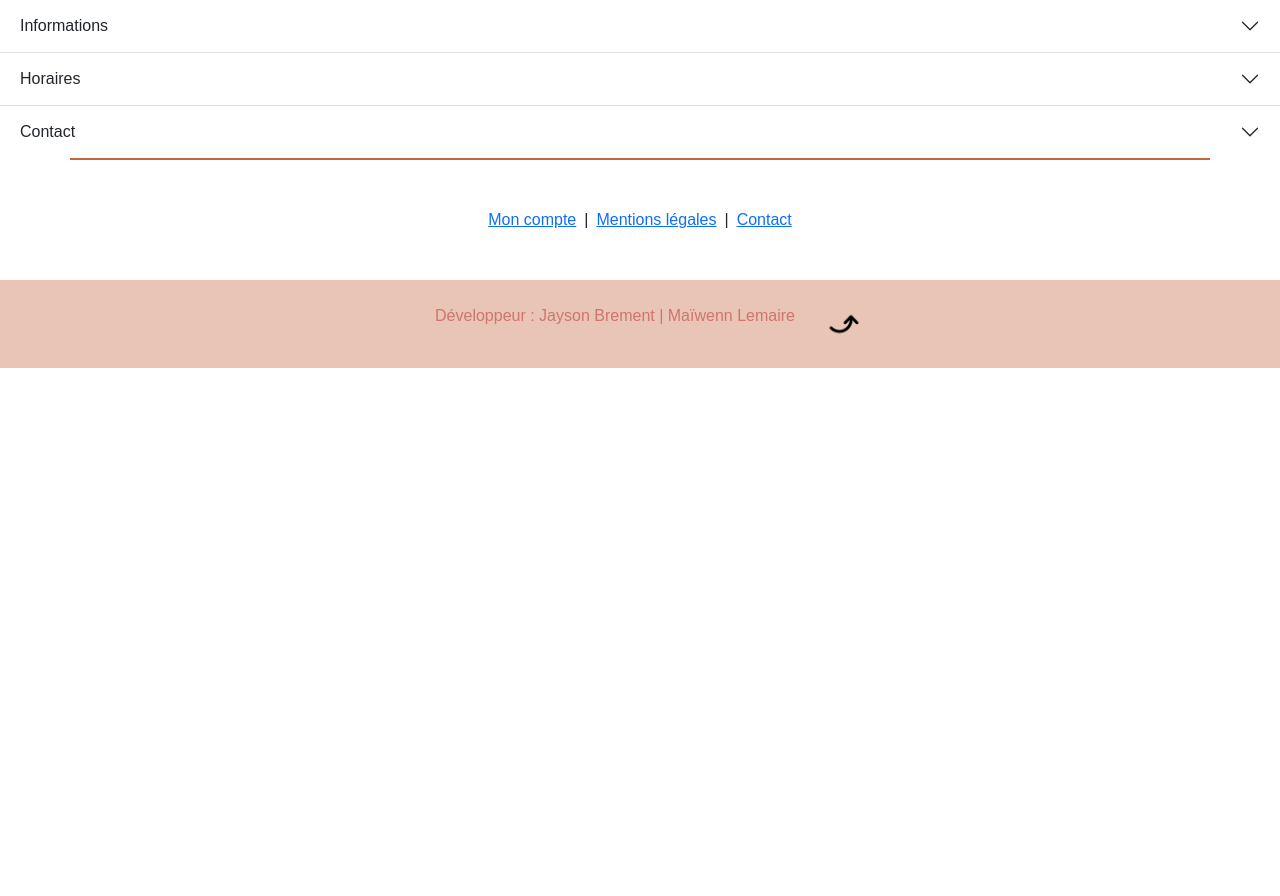
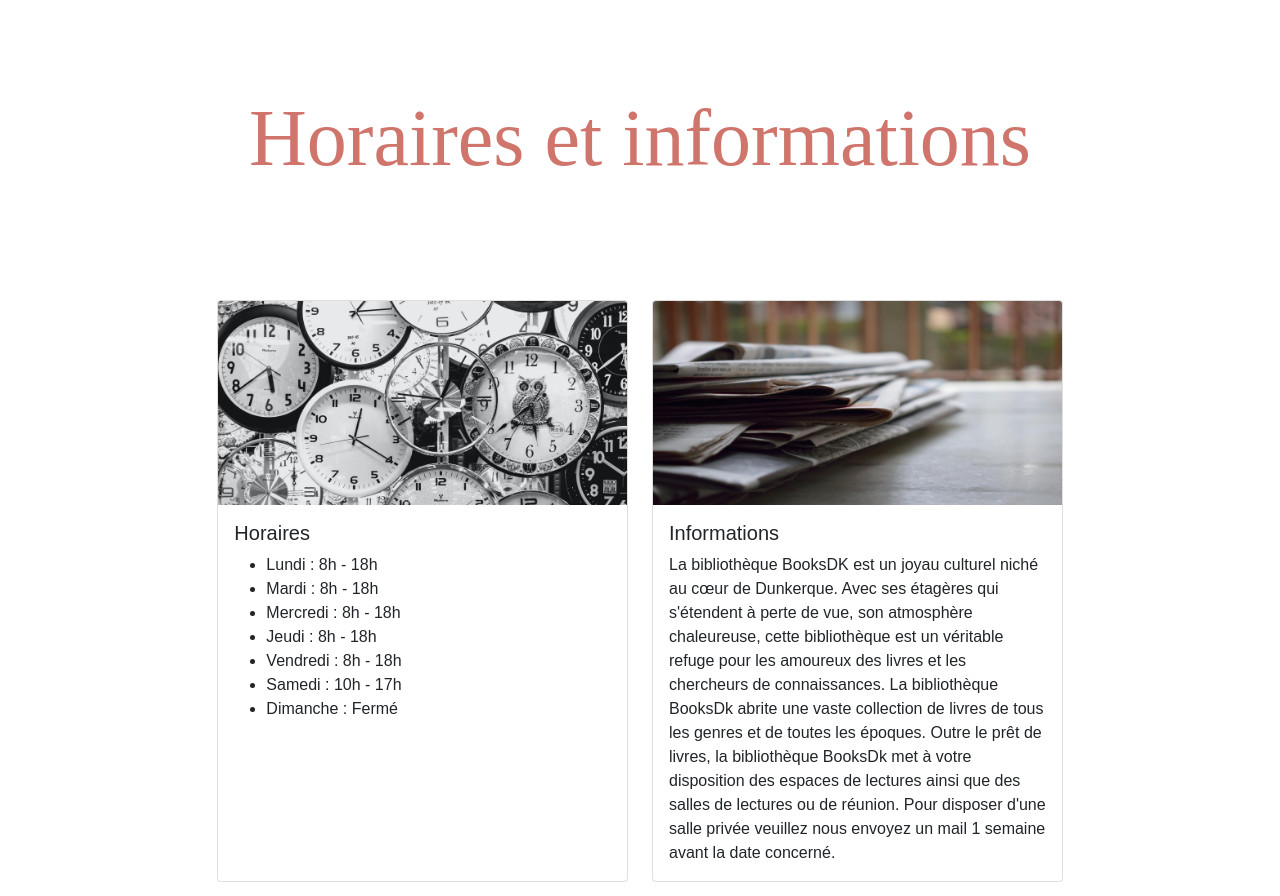
Before and after one commit to MaiwL/Bibliotheque, a PHP site: page /horaire.php in a window 1280 px wide. Shown: the part 56-952 px from the top of the page. Before the commit the page ends 424 px from the top, so only its background shows below. Run offline with PHP 8.4, Linux system fonts and the light colour scheme.

Commit message:
Version 3

```diff
--- a/horaire.php
+++ b/horaire.php
@@ -1,40 +1,59 @@
 <?php ob_start() ?>
 
-<div class="accordion accordion-flush" id="accordionFlushExample">
-  <div class="accordion-item">
-    <h2 class="accordion-header" id="flush-headingOne">
-      <button class="accordion-button collapsed" type="button" data-bs-toggle="collapse" data-bs-target="#flush-collapseOne" aria-expanded="false" aria-controls="flush-collapseOne">
-        Informations
-      </button>
-    </h2>
-    <div id="flush-collapseOne" class="accordion-collapse collapse" aria-labelledby="flush-headingOne" data-bs-parent="#accordionFlushExample">
-      <div class="accordion-body">Placeholder content for this accordion, which is intended to demonstrate the <code>.accordion-flush</code> class. This is the first item's accordion body.</div>
+<h1 class="d-flex justify-content-center " style="font-size: 80px; margin-top:90px; margin-bottom: 90px; color: #CF756C; font-family: 'Playfair Display', serif;">Horaires et informations</h1>
+
+<div class="row row-cols-1 row-cols-md-3 g-4 mt-5 mb-5 d-flex justify-content-center">
+  <div class="col">
+    <div class="card h-100">
+      <img src="./Images/Horaires.jpg" class="card-img-top" alt="...">
+      <div class="card-body">
+        <h5 class="card-title">Horaires</h5>
+
+        <ul>
+          <li>Lundi : 8h - 18h</li>
+          <li>Mardi : 8h - 18h</li>
+          <li>Mercredi : 8h - 18h</li>
+          <li>Jeudi : 8h - 18h</li>
+          <li>Vendredi : 8h - 18h</li>
+          <li>Samedi : 10h - 17h</li>
+          <li>Dimanche : Fermé</li>
+        </ul>
+      </div>
     </div>
   </div>
-  <div class="accordion-item">
-    <h2 class="accordion-header" id="flush-headingTwo">
-      <button class="accordion-button collapsed" type="button" data-bs-toggle="collapse" data-bs-target="#flush-collapseTwo" aria-expanded="false" aria-controls="flush-collapseTwo">
-        Horaires
-      </button>
-    </h2>
-    <div id="flush-collapseTwo" class="accordion-collapse collapse" aria-labelledby="flush-headingTwo" data-bs-parent="#accordionFlushExample">
-      <div class="accordion-body">Placeholder content for this accordion, which is intended to demonstrate the <code>.accordion-flush</code> class. This is the second item's accordion body. Let's imagine this being filled with some actual content.</div>
+  <div class="col">
+    <div class="card h-100">
+      <img src="./Images/Infos.jpg" class="card-img-top" alt="...">
+      <div class="card-body">
+        <h5 class="card-title">Informations</h5>
+        <p class="card-text">La bibliothèque BooksDK est un joyau culturel niché au cœur de Dunkerque. Avec ses étagères qui s'étendent à perte de vue, son atmosphère chaleureuse, cette bibliothèque est un véritable refuge pour les amoureux des livres et les chercheurs de connaissances. La bibliothèque BooksDk abrite une vaste collection de livres de tous les genres et de toutes les époques. Outre le prêt de livres, la bibliothèque BooksDk met à votre disposition des espaces de lectures ainsi que des salles de lectures ou de réunion. Pour disposer d'une salle privée veuillez nous envoyez un mail 1 semaine avant la date concerné.</p>
+      </div>
     </div>
   </div>
-  <div class="accordion-item">
-    <h2 class="accordion-header" id="flush-headingThree">
-      <button class="accordion-button collapsed" type="button" data-bs-toggle="collapse" data-bs-target="#flush-collapseThree" aria-expanded="false" aria-controls="flush-collapseThree">
-        Contact
-      </button>
-    </h2>
-    <div id="flush-collapseThree" class="accordion-collapse collapse" aria-labelledby="flush-headingThree" data-bs-parent="#accordionFlushExample">
-      <div class="accordion-body">Placeholder content for this accordion, which is intended to demonstrate the <code>.accordion-flush</code> class. This is the third item's accordion body. Nothing more exciting happening here in terms of content, but just filling up the space to make it look, at least at first glance, a bit more representative of how this would look in a real-world application.</div>
-    </div>
+</div>
+<div class="container d-flex justify-content-center mb-5">
+  <iframe src="https://www.google.com/maps/embed?pb=!1m18!1m12!1m3!1d3600.6483340935874!2d2.333118427413237!3d51.0246321470125!2m3!1f0!2f0!3f0!3m2!1i1024!2i768!4f13.1!3m3!1m2!1s0x47dc8b0c7b4d838b%3A0x9d5ff0855d797dd2!2s39%20Bd%20de%20l&#39;Aurore%2C%2059430%20Dunkerque!5e0!3m2!1sfr!2sfr!4v1686905439450!5m2!1sfr!2sfr" width="1000" height="450" style="border:0;" allowfullscreen="" loading="lazy" referrerpolicy="no-referrer-when-downgrade"></iframe>
+</div>
+<div class="container mb-5" style="width: 500px;">
+  <div class="input-group mb-3">
+    <label class="input-group-text" for="inputGroupSelect01">Civilités : </label>
+    <select class="form-select" id="inputGroupSelect01">
+      <option selected>Monsieur</option>
+      <option value="1">Madame</option>
+    </select>
+  </div>
+  <div class="mb-3">
+    <label for="exampleFormControlInput1" class="form-label">E-mail</label>
+    <input type="email" class="form-control" id="exampleFormControlInput1" placeholder="nom@exemple.com">
+  </div>
+  <div class="mb-3">
+    <label for="exampleFormControlTextarea1" class="form-label">Votre message : </label>
+    <textarea class="form-control" id="exampleFormControlTextarea1" rows="3"></textarea>
   </div>
 </div>
 
 
 <?php
-$content =ob_get_clean();
+$content = ob_get_clean();
 require "template.php";
 ?>
--- a/template.php
+++ b/template.php
@@ -50,8 +50,7 @@
     <?= $content ?>
 
     <footer >
-            <div  class=" couleur-bordure container border-top border-2">
-            </div>
+            <div  class=" couleur-bordure container border-top border-2 mt-5"></div>
             <div class="container d-flex justify-content-center p-5">
                <a href="#">Mon compte </a><span class="ps-2 pe-2">|</span>
                <a href="#">Mentions légales</a><span class="ps-2 pe-2"> | </span>
```
Also changed, not shown: connexion.php (+42 -11 lines), Images/Contact.jpg (added), Images/Fleche-haut.png (deleted), Images/Horaires.jpg (added), Images/Infos.jpg (added), Images/pexels-mark-cruzat-3494806.jpg (deleted), Images/pexels-pixabay-301920.jpg (deleted), style.css (line endings or trailing spaces).
